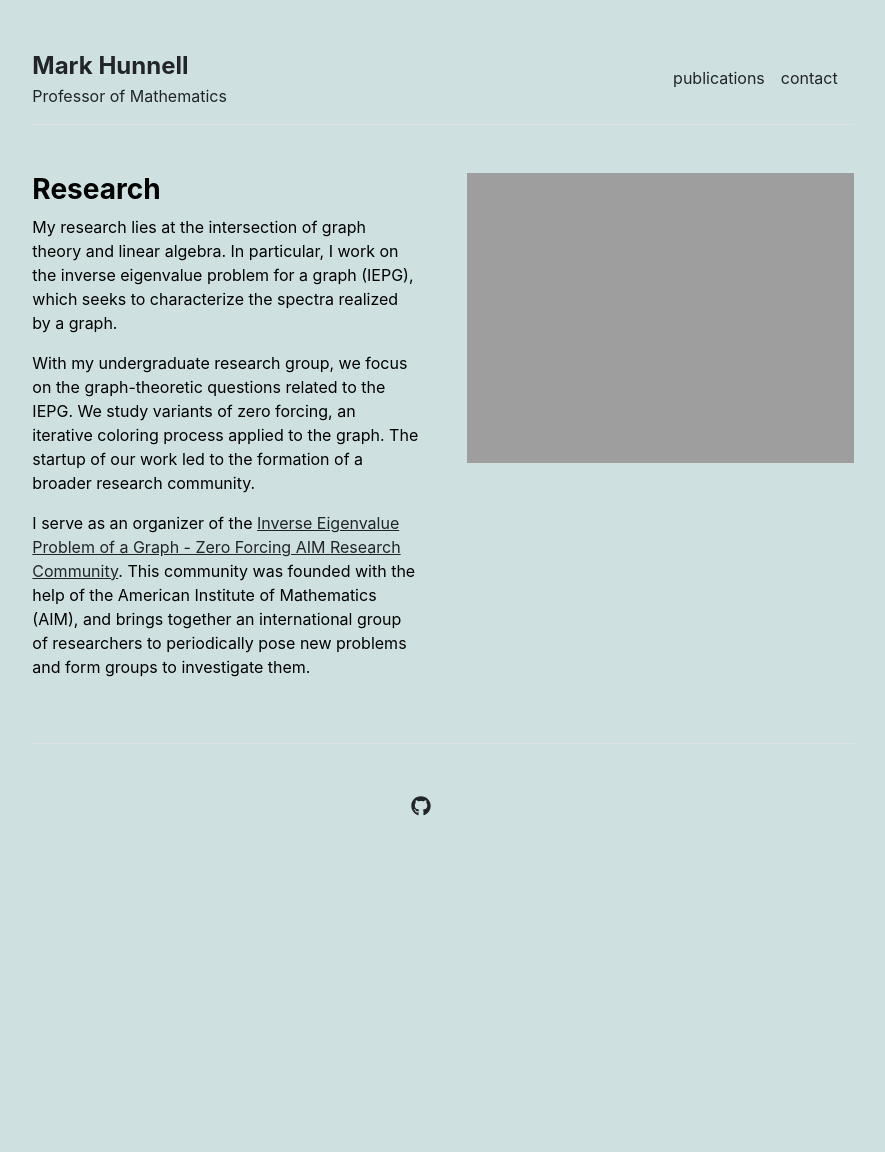
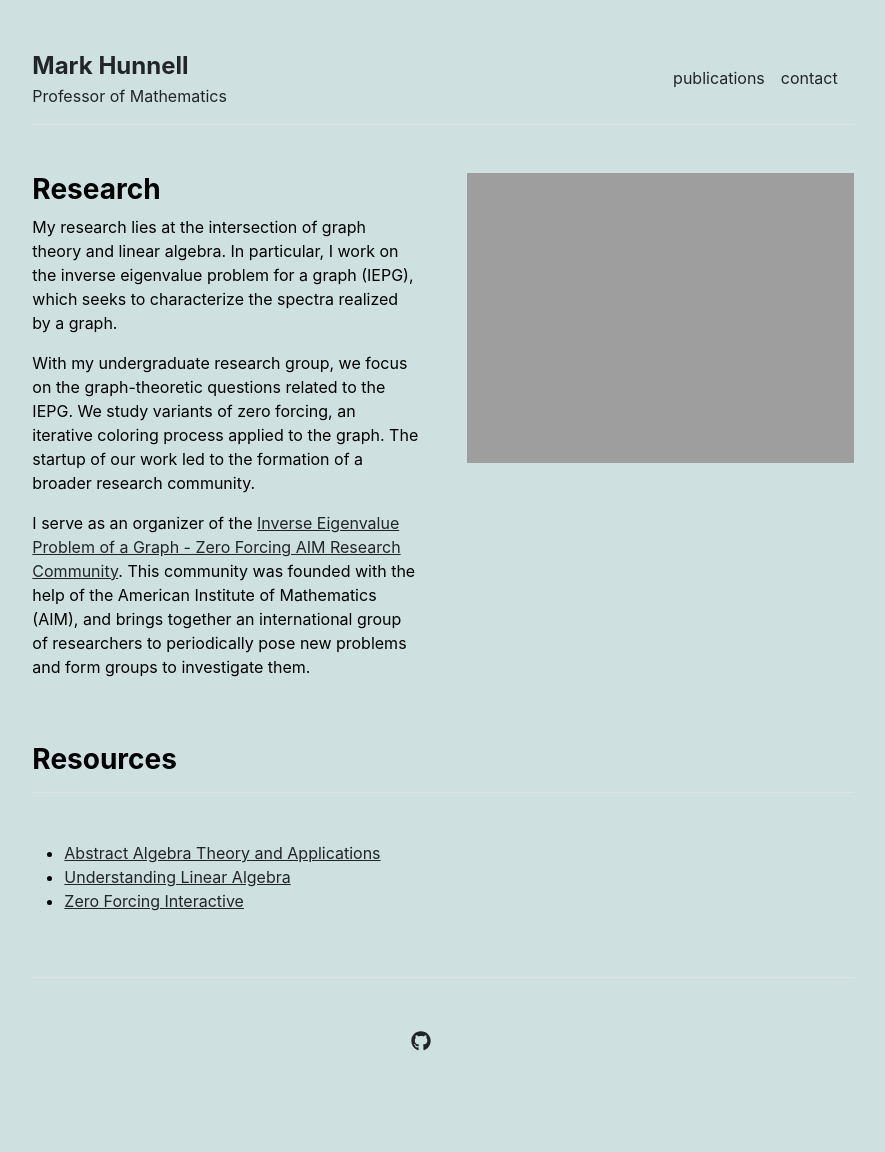
Before and after one commit to hunnellm/hunnellm.github.io, a Jekyll site: the page built from index.md, in a window 1280 px wide. Shown: the whole page, without its empty margins (197-1082 px from the left). Built offline with Jekyll 4.4.1, drawn with Linux system fonts in a browser that asks for light colours; before the commit the page ends 918 px from its top, so only the background shows below that.

Commit message:
Add links to AATA, ULA, and Zero Forcing Interactive resources

```diff
--- a/_layouts/home.html
+++ b/_layouts/home.html
@@ -12,6 +12,17 @@ layout: default
   </div>
 </div>
 
+<div class="row g-5 mb-5">
+  <div>
+    <h3 class="fw-bold border-bottom pb-3 mb-5">Resources</h3>
+    <ul>
+      <li><a href="https://hunnellm.github.io/aata/">Abstract Algebra Theory and Applications</a></li>
+      <li><a href="https://hunnellm.github.io/ula/">Understanding Linear Algebra</a></li>
+      <li><a href="https://hunnellm.github.io/zero_forcing_interactive/">Zero Forcing Interactive</a></li>
+    </ul>
+  </div>
+</div>
+
 <!--
 <div class="row g-5 mb-5">
   <div class="col-md-12">
```
